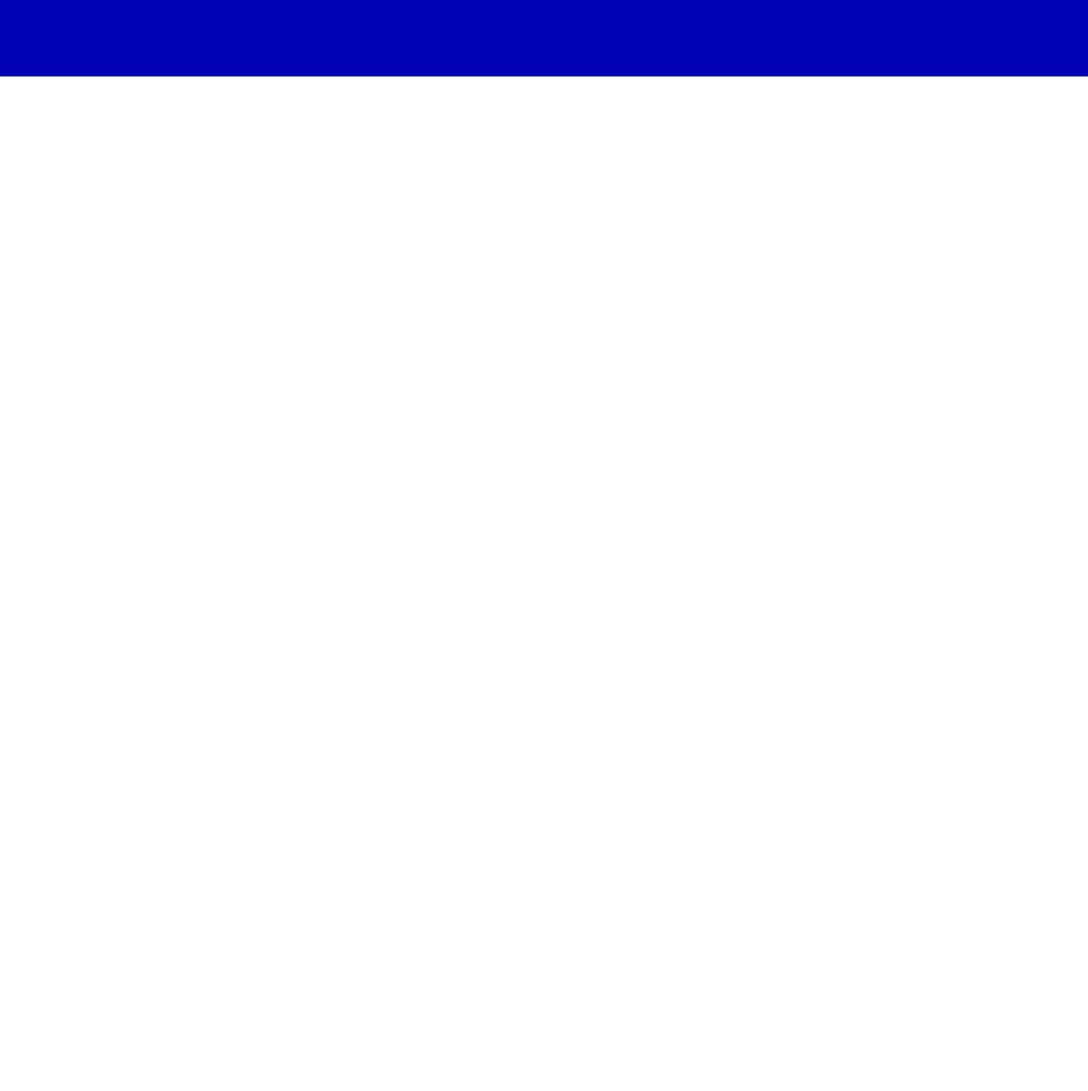
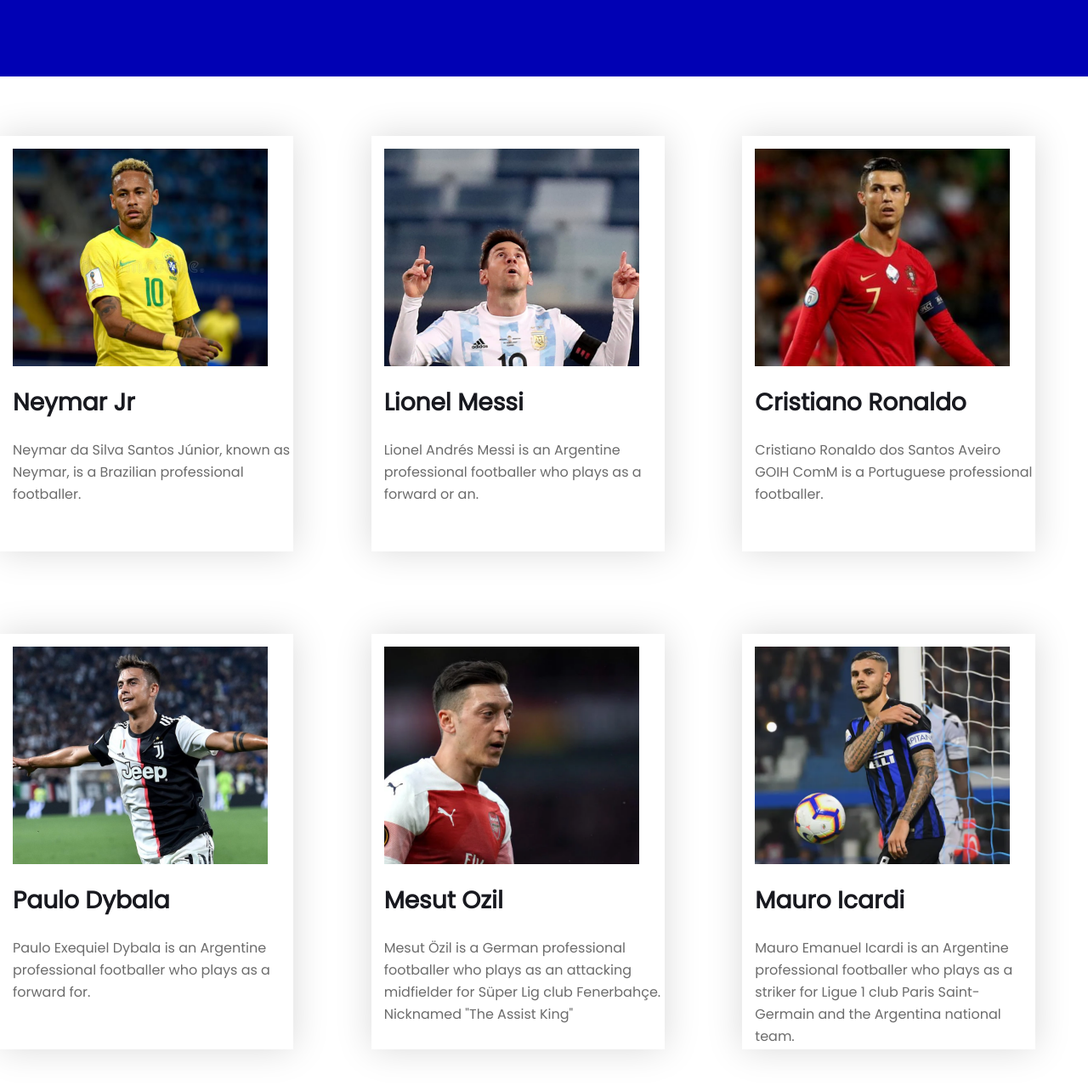
Before and after one commit to 0alif/responsive-football, a plain HTML site: page index.html in a window 1280 px wide. Shown: the part 508-1792 px from the top of the page at 85% size. Before the commit the page ends 800 px from the top, so only its background shows below. Drawn offline with Linux system fonts and the light colour scheme.

Commit message:
middle part

```diff
--- a/index.html
+++ b/index.html
@@ -15,6 +15,7 @@
 
     </header>
     <main>
+        <!-- top part -->
         <section class="top-part">
             <div class="banner-text">
                 <p>Conmebol Copa America 2021</p>
@@ -24,6 +25,124 @@
                 <img src="images/banner.png" alt="">
             </div>
         </section>
+        <!-- players part -->
+        <section>
+            <div class="players-list">
+                <div class="players">
+                    <div>
+                        <img src="images/players/player-1.png" alt="">
+                    </div>
+                    <div>
+                        <h2>Neymar Jr</h2>
+                        <p>Neymar da Silva Santos Júnior, known as Neymar, is a Brazilian professional footballer.</p>
+                    </div>
+                </div>
+                <div class="players">
+                    <div>
+                        <img src="images/players/player-2.png" alt="">
+                    </div>
+                    <div>
+                        <h2>Lionel Messi</h2>
+                        <p>Lionel Andrés Messi is an Argentine professional footballer who plays as a forward or an.</p>
+                    </div>
+                </div>
+                <div class="players">
+                    <div>
+                        <img src="images/players/player-3.png" alt="">
+                    </div>
+                    <div>
+                        <h2>Cristiano Ronaldo</h2>
+                        <p>Cristiano Ronaldo dos Santos Aveiro GOIH ComM is a Portuguese professional footballer.</p>
+                    </div>
+                </div>
+                <div class="players">
+                    <div>
+                        <img src="images/players/player-4.png" alt="">
+                    </div>
+                    <div>
+                        <h2>Paulo Dybala</h2>
+                        <p>Paulo Exequiel Dybala is an Argentine professional footballer who plays as a forward for.</p>
+                    </div>
+                </div>
+                <div class="players">
+                    <div>
+                        <img src="images/players/player-5.png" alt="">
+                    </div>
+                    <div>
+                        <h2>Mesut Ozil</h2>
+                        <p>Mesut Özil is a German professional footballer who plays as an attacking midfielder for Süper
+                            Lig club Fenerbahçe. Nicknamed "The Assist King"</p>
+                    </div>
+                </div>
+                <div class="players">
+                    <div>
+                        <img src="images/players/player-6.png" alt="">
+                    </div>
+                    <div>
+                        <h2>Mauro Icardi</h2>
+                        <p>Mauro Emanuel Icardi is an Argentine professional footballer who plays as a striker for Ligue
+                            1 club Paris Saint-Germain and the Argentina national team.</p>
+                    </div>
+                </div>
+                <div class="players">
+                    <div>
+                        <img src="images/players/player-7.png" alt="">
+                    </div>
+                    <div>
+                        <h2>Di Maria</h2>
+                        <p>Ángel Fabián Di María is an Argentine professional footballer who plays for Ligue 1 club.</p>
+                    </div>
+                </div>
+                <div class="players">
+                    <div>
+                        <img src="images/players/player-8.png" alt="">
+                    </div>
+                    <div>
+                        <h2>Kylian Mbappé</h2>
+                        <p>Kylian Mbappé Lottin is a French professional footballer who plays as a forward for Ligue 1.
+                        </p>
+                    </div>
+                </div>
+                <div class="players">
+                    <div>
+                        <img src="images/players/player-9.png" alt="">
+                    </div>
+                    <div>
+                        <h2>Mohamed Salah</h2>
+                        <p>Mohamed Salah Hamed Mahrous Ghaly is an Egyptian professional footballer who plays as a.</p>
+                    </div>
+                </div>
+                <div class="players">
+                    <div>
+                        <img src="images/players/player-10.png" alt="">
+                    </div>
+                    <div>
+                        <h2>Harry Kane</h2>
+                        <p>Harry Edward Kane MBE is an English professional footballer who plays as a striker for.</p>
+                    </div>
+                </div>
+                <div class="players">
+                    <div>
+                        <img src="images/players/player-11.png" alt="">
+                    </div>
+                    <div>
+                        <h2>Kevin De Bruyne</h2>
+                        <p>Kevin De Bruyne is a Belgian professional footballer who plays as a midfielder for Premier.
+                        </p>
+                    </div>
+                </div>
+                <div class="players">
+                    <div>
+                        <img src="images/players/player-12.png" alt="">
+                    </div>
+                    <div>
+                        <h2>Philippe Coutinho</h2>
+                        <p>Philippe Coutinho Correia is a Brazilian professional footballer who plays as an attacking.
+                        </p>
+                    </div>
+                </div>
+            </div>
+        </section>
     </main>
     <footer>
 
--- a/styles/style.css
+++ b/styles/style.css
@@ -38,3 +38,36 @@ body {
     text-decoration: none;
     margin-left: 156px;
 }
+/* players part */
+.players-list {
+    display: grid;
+    grid-template-columns: repeat(3, 1fr);
+    grid-column-gap: 30px;
+}
+.players {
+    width: 330px;
+    height: 474px;
+    background: #FFFFFF;
+    box-shadow: 0px 0px 40px rgba(0, 0, 0, 0.15);
+    padding-left: 15px;
+    padding-top: 15px;
+    margin-top: 70px;
+    margin-bottom: 27px;
+}
+.players img {
+    width: 300px;
+    height: 256px;
+}
+.players h2 {
+    font-size: 28px;
+    color: #18191F;
+    font-weight: bold;
+    line-height: 40px;
+    margin-top: 16px;
+}
+.players p {
+    color: #6C6C6C;
+    font-size: 16px;
+    line-height: 26px;
+    margin-top: 10px;
+}
```
